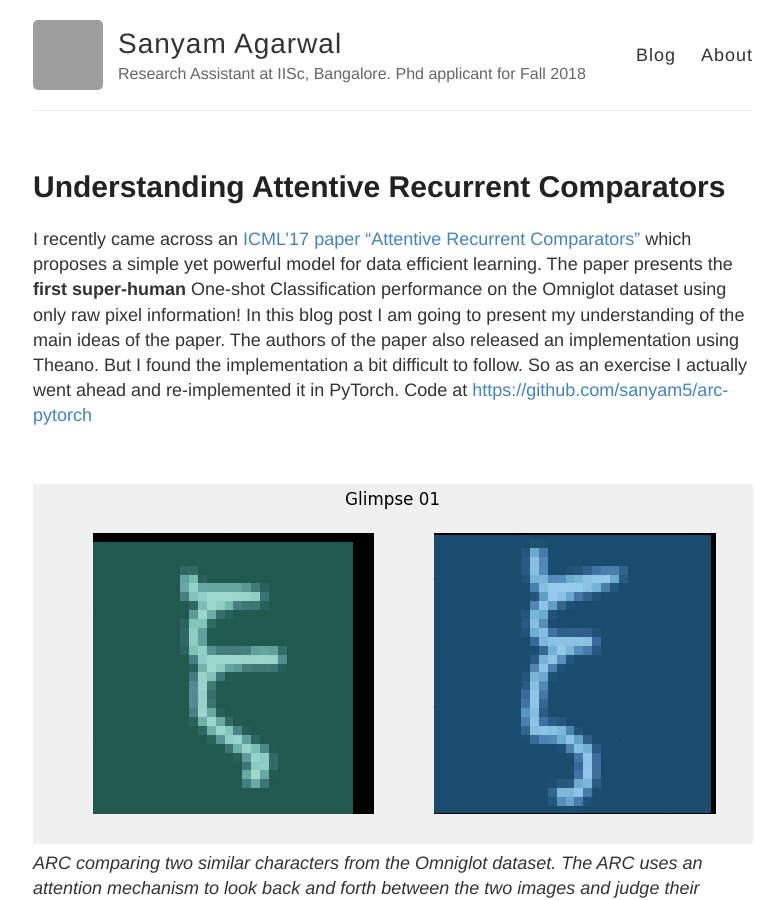
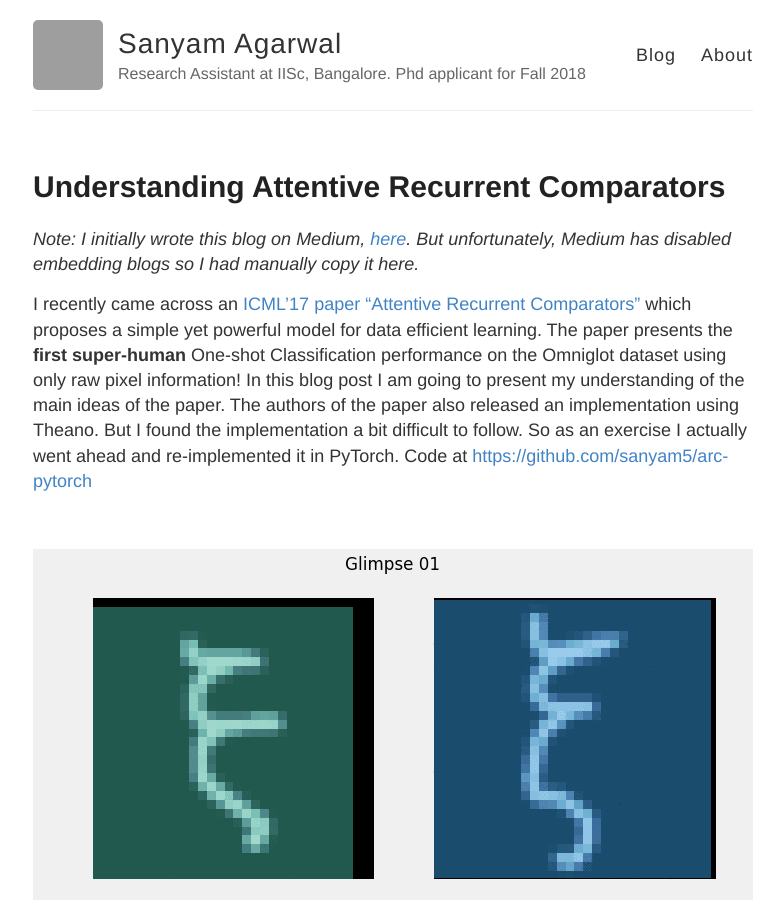
Before and after one commit to sanyam5/sanyam5.github.io, a Jekyll site: the page built from _posts/2017-08-28-understanding-attentive-recurrent-comparators.md, in a window 1280 px wide and 900 px high. Shown: the whole window, without its empty margins (247-1031 px from the left). Built offline with Jekyll 4.4.1, drawn with Linux system fonts in a browser that asks for light colours; our own code applies the rules of GitHub Pages for plain Markdown files; comment, search, counter and statistics services are not loaded; grey boxes are pictures that could not be loaded.

Commit message:
give a note about the original copy on medium

```diff
--- a/_posts/2017-08-28-understanding-attentive-recurrent-comparators.md
+++ b/_posts/2017-08-28-understanding-attentive-recurrent-comparators.md
@@ -1,3 +1,5 @@
+
+*Note: I initially wrote this blog on Medium, [here](https://medium.com/@sanyamagarwal/understanding-attentive-recurrent-comparators-ea1b741da5c3). But unfortunately, Medium has disabled embedding blogs so I had manually copy it here.*
 
 
 I recently came across an [ICML’17 paper “Attentive Recurrent Comparators”](https://arxiv.org/abs/1703.00767) which proposes a simple yet powerful model for data efficient learning. The paper presents the **first super-human** One-shot Classification performance on the Omniglot dataset using only raw pixel information!
```
